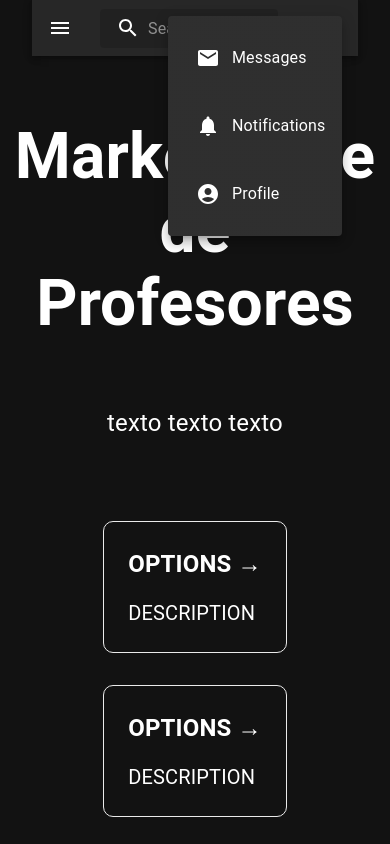
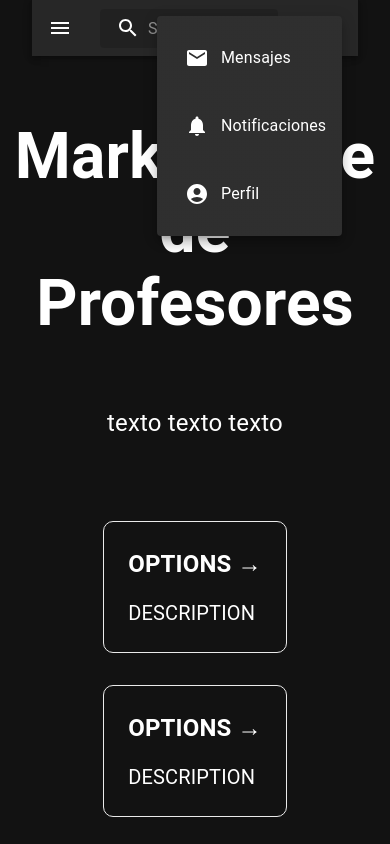
Before and after one commit to 3nu3l/marketplace-profesores-particulares, a Next.js app in the folder frontend/: page / in a window 390 px wide. Both pictures are taken after a click on the button 318 px from the left and 28 px from the top of the page. Shown: the top 844 px of the page. Built offline with nearby package versions, Linux system fonts and the light colour scheme.

Commit message:
feat: language es

```diff
--- a/frontend/src/components/navbar.tsx
+++ b/frontend/src/components/navbar.tsx
@@ -126,7 +126,7 @@ export default function PrimarySearchAppBar() {
             <MailIcon />
           </Badge>
         </IconButton>
-        <p>Messages</p>
+        <p>Mensajes</p>
       </MenuItem>
       <MenuItem>
         <IconButton
@@ -138,7 +138,7 @@ export default function PrimarySearchAppBar() {
             <NotificationsIcon />
           </Badge>
         </IconButton>
-        <p>Notifications</p>
+        <p>Notificaciones</p>
       </MenuItem>
       <MenuItem onClick={handleProfileMenuOpen}>
         <IconButton
@@ -150,7 +150,7 @@ export default function PrimarySearchAppBar() {
         >
           <AccountCircle />
         </IconButton>
-        <p>Profile</p>
+        <p>Perfil</p>
       </MenuItem>
     </Menu>
   );
```
